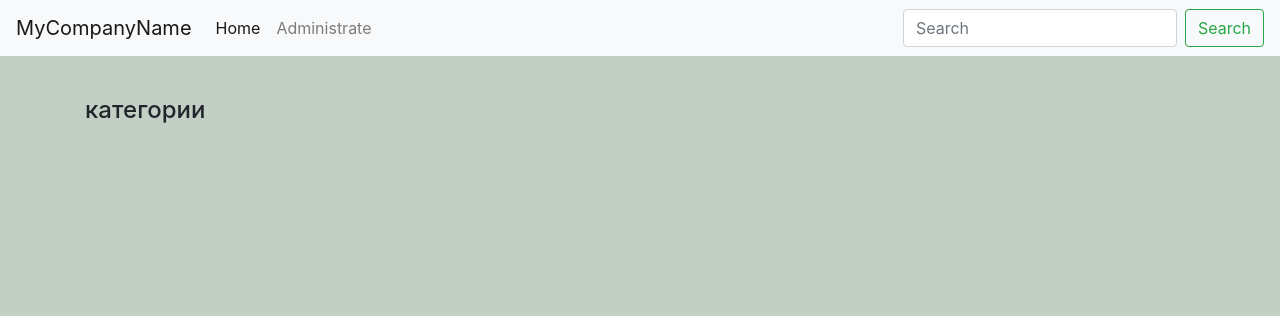
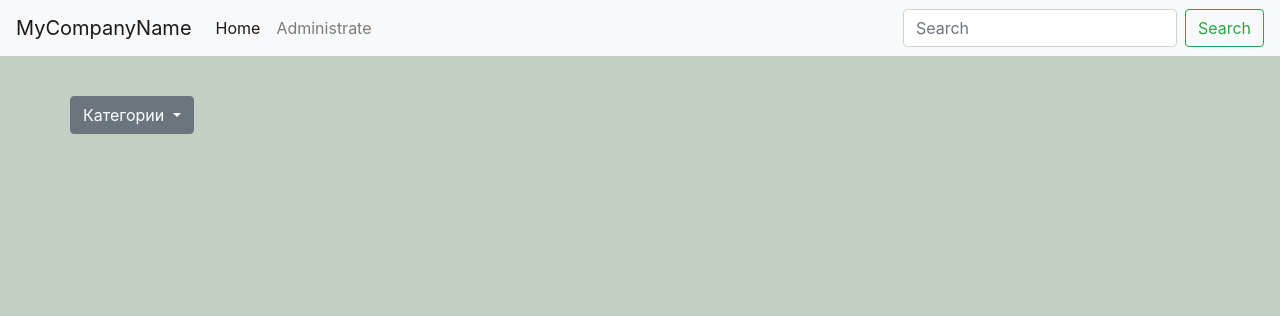
Before and after one commit to Camalo/site_in_symfony, a Symfony app: template templates/index.html.twig in a window 1280 px wide. Shown: the top 316 px of the page. Run offline with Twig, Linux system fonts and the light colour scheme; the template is opened without the code that fills it, so the values that code supplies are empty; some libraries are stand-ins or nearby versions.

Commit message:
Update index.html.twig
add dropdown

```diff
--- a/templates/index.html.twig
+++ b/templates/index.html.twig
@@ -5,28 +5,32 @@
 {% block body %}
 
     <div class="container" style="margin-top: 40px">
-        <h4>категории</h4>
     	<div class="row">
-        <div class="col-3">
-            <div class="list-group">
+    		<div class="col-xs-12">
+    			<div class="dropdown">
+                     <button class="btn btn-secondary dropdown-toggle" type="button" id="dropdownMenuButton" data-toggle="dropdown" aria-haspopup="true" aria-expanded="false"> Категории </button>
+
+                     <div class="dropdown-menu" aria-labelledby="dropdownMenuButton">
                          {% for category in categories %}
                               <a href="{{ path('show_category',{'category': category.id}) }}" class="list-group-item list-group-item-action"> {{ category.title }} </a>
-
                          {% endfor %}
                      </div>
+                </diV>
             </div>
 
-        <div class="col-9">
+
+    		<div class="ol-xs-12 col-sm-8 col-md-8">
                   <div class="list-group">
                         {% for book in books %}
-                <div class="list-group-item ">
+                        	   <div class="list-group-item">
                             		<div class="row">
-                    <div class="col-2"><img src="{{ book.picture }}" alt="book picture" width="120" height="120" /></div>
+                                		<div class="col-xs-3 col-sm-2 col-md-2"><img src="{{ book.picture }}" alt="book picture" width="90" height="120" /></div>
 
                                 			<div class="col"><div class="col d-flex w-100 justify-content-between">
                                     			<h5 class="mb-1">{{ book.title }}</h5>
                                     			<small><a class="link" href="{{ path('show_book',{'book': book.id}) }}">подробнее</a></small>
                                 			</div>
+
     							            <medium>By {{ book.author }}</medium>
                                 			<p class="mb-1">Donec idt.</p>
                                 		</div>
@@ -35,6 +39,8 @@
                     	{% endfor %}
                   </div>
     	    </div>
+    	</div>
+    </div>
 
 
 {% endblock %}
```
Lines whose indentation alone changed are shown as unchanged.
